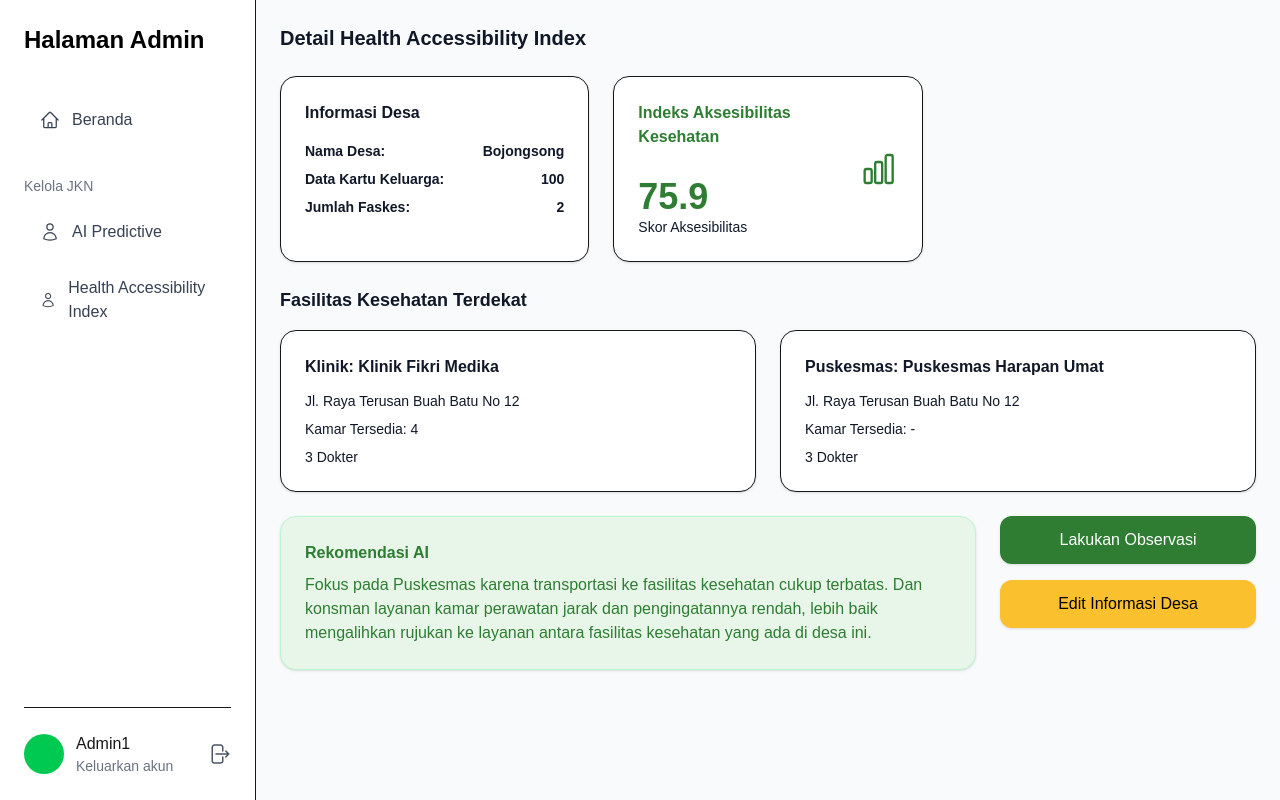
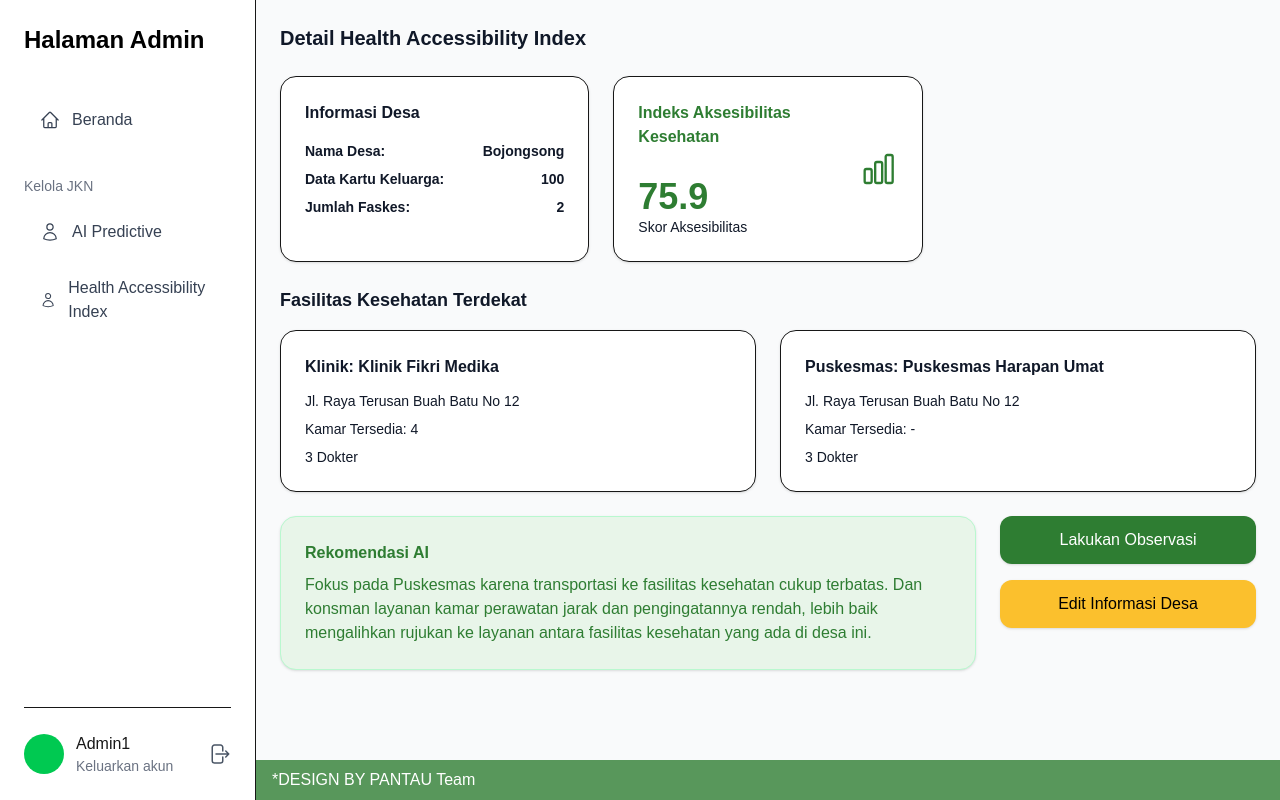
Before and after one commit to Gentahal/fe-pantau, a Next.js app: page /detail-health-index in a window 1280 px wide. Built offline with nearby package versions, Linux system fonts and the light colour scheme.

Commit message:
nambah footer

```diff
--- a/src/app/detail-health-index/page.jsx
+++ b/src/app/detail-health-index/page.jsx
@@ -92,6 +92,10 @@ export default function HealthIndexPage() {
                         </button>
                     </div>
                 </div>
+                {/* Footer "DESIGN BY PANTAU Team" */}
+                <div className="absolute bottom-0 p-4 left-0 right-0 lg:ml-64 bg-[#58975B] text-white  py-2 text-md">
+                    *DESIGN BY PANTAU Team
+                </div>
             </main>
         </div>
     );
```
